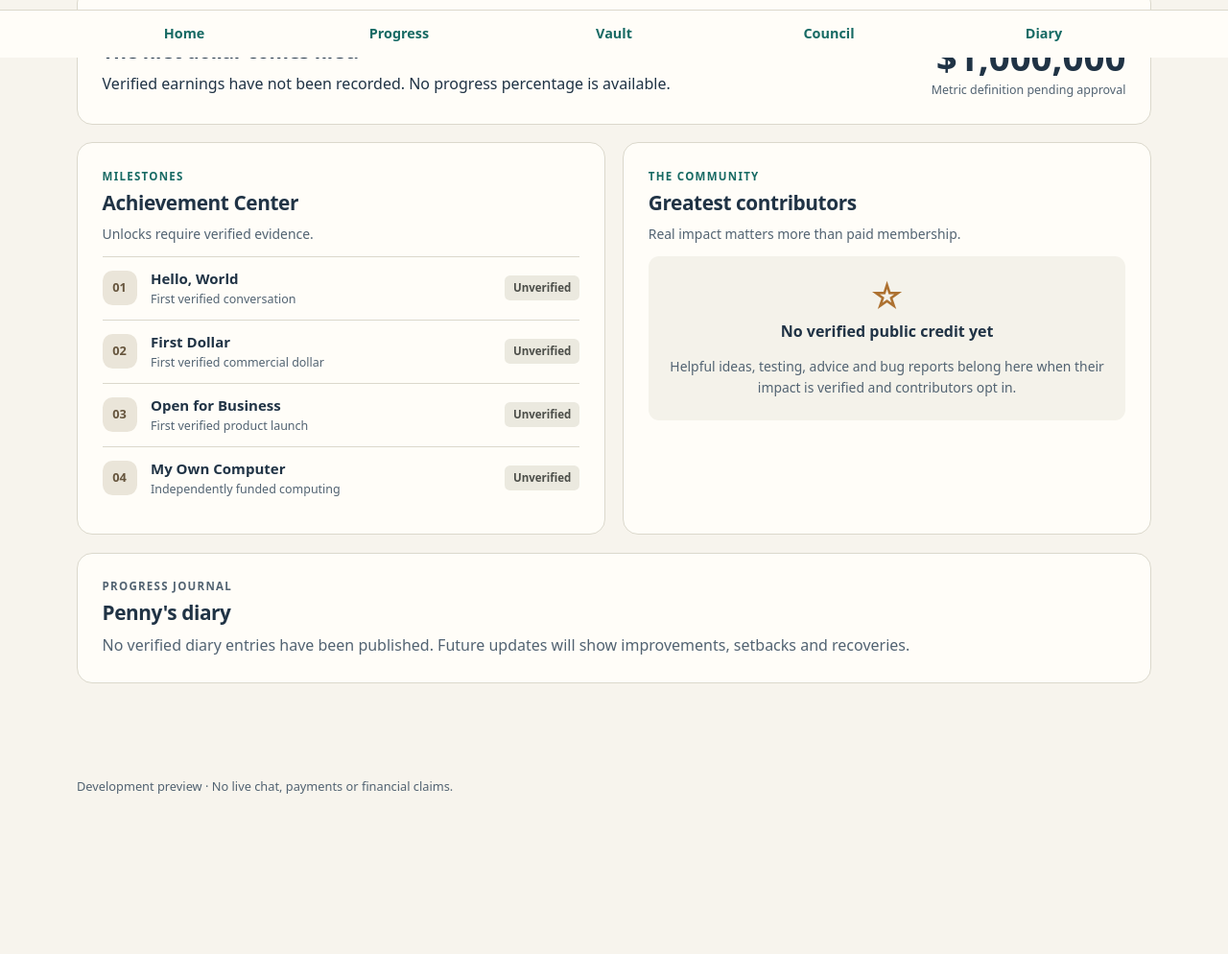
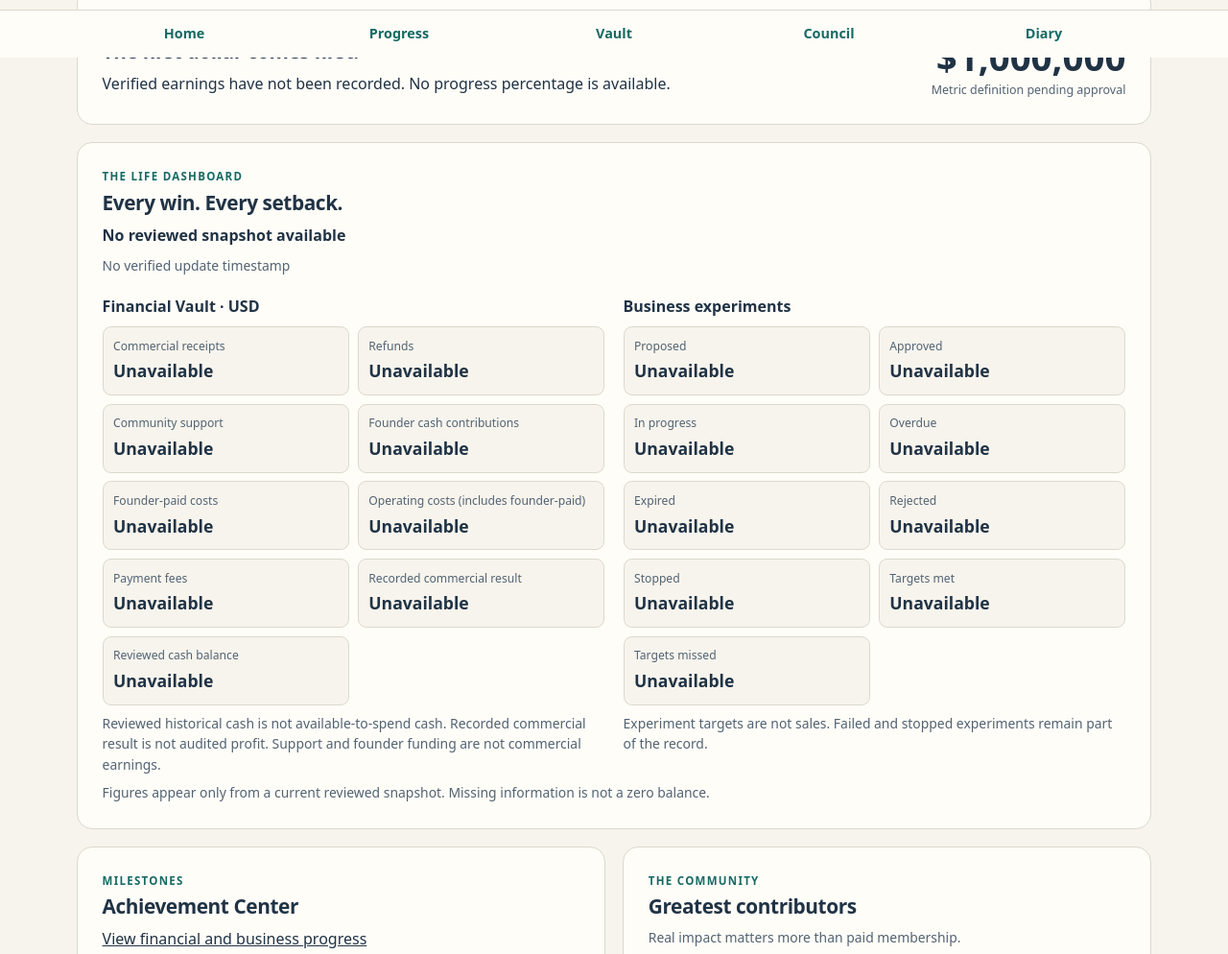
Before and after one commit to cbw29512/projectpenny, a plain HTML site: page website/index.html in a window 1280 px wide. Shown: the part 740-1734 px from the top of the page at 96% size. Before the commit the page ends 1586 px from the top, so only its background shows below. Drawn offline with Linux system fonts and the light colour scheme.

Commit message:
Add static Life Dashboard with strict snapshot validation and local expiry

```diff
--- /dev/null
+++ b/website/assets/progress-state.mjs
@@ -0,0 +1,83 @@
+// Cache envelope matches the reviewed local Python snapshot, not model output.
+const FINANCE = ["commercial_receipts","commercial_refunds","community_support",
+  "founder_cash_funding","founder_paid_costs","operating_expenses","payment_fees",
+  "commercial_result_after_recorded_costs","matched_cash","statement_at"];
+const BUSINESS = ["proposed","approved","started","overdue","expired","rejected",
+  "stopped","measured_target_met","measured_target_missed"];
+const MAX = 9000000000000000;
+const MAX_TIME = 253402300799;
+const unavailable = () => ({status:"unavailable",generatedAt:null,expiresAt:null,finance:null,business:null});
+
+function exact(value,keys) {
+  return value !== null && typeof value === "object" && !Array.isArray(value)
+    && Object.keys(value).length === keys.length
+    && keys.every(k => Object.hasOwn(value,k));
+}
+const bounded = n => Number.isSafeInteger(n) && Math.abs(n)<=MAX;
+const timestamp = n => Number.isSafeInteger(n) && n>0 && n<=MAX_TIME;
+
+function section(data,keys) {
+  if (data===null) return null;
+  if (!exact(data,keys)) throw new Error("invalid metric section");
+  const result={};
+  for (const k of keys) {
+    const n=data[k];
+    if (!bounded(n) || (k!=="commercial_result_after_recorded_costs" && n<0))
+      throw new Error("invalid metric value");
+    result[k]=n;
+  }
+  return result;
+}
+
+export function progressState(raw,now) {
+  try {
+    if (!timestamp(now)) return unavailable();
+    if (exact(raw,["status","payload"]) && raw.status==="unavailable" && raw.payload===null)
+      return unavailable();
+    if (!exact(raw,["status","version","generated_at","expires_at","payload"])
+      || !["reviewed","stale"].includes(raw.status) || !bounded(raw.version) || raw.version<1
+      || !timestamp(raw.generated_at) || !timestamp(raw.expires_at)
+      || raw.expires_at<=raw.generated_at || raw.expires_at-raw.generated_at>3600
+      || now<raw.generated_at) return unavailable();
+    const timing={generatedAt:raw.generated_at,expiresAt:raw.expires_at};
+    if (raw.status==="stale") {
+      return raw.payload===null ? {...unavailable(),...timing,status:"stale"} : unavailable();
+    }
+    if (now>=raw.expires_at) return {...unavailable(),...timing,status:"stale"};
+    const p=raw.payload;
+    if (!exact(p,["schema","finance","business"]) || p.schema!=="penny-progress-v1")
+      return unavailable();
+    const finance=section(p.finance,FINANCE);
+    const business=section(p.business,BUSINESS);
+    if (finance!==null && (!timestamp(finance.statement_at)
+      || finance.statement_at>raw.generated_at
+      || raw.expires_at>finance.statement_at+86400)) return unavailable();
+    return {status:"reviewed",...timing,finance,business};
+  } catch {
+    return unavailable();
+  }
+}
+
+export function parseProgress(text,now) {
+  try {
+    if (typeof text!=="string" || text.length>8192) return unavailable();
+    return progressState(JSON.parse(text),now);
+  } catch { return unavailable(); }
+}
+
+export function usd(cents) {
+  if (!bounded(cents)) return "Unavailable";
+  // Integer arithmetic retains exact cents even near the safe-integer limit.
+  const amount=BigInt(cents);
+  const absolute=amount<0n?-amount:amount;
+  return (amount<0n?"-":"")+"$"+(absolute/100n).toLocaleString("en-US")+"."
+    +(absolute%100n).toString().padStart(2,"0");
+}
+
+export function metricText(state,scope,key) {
+  if (state.status!=="reviewed" || !["finance","business"].includes(scope))
+    return "Unavailable";
+  const section=state[scope];
+  if (!section || !Object.hasOwn(section,key)) return "Unavailable";
+  return scope==="finance"?usd(section[key]):section[key].toLocaleString("en-US");
+}
--- /dev/null
+++ b/website/assets/progress.css
@@ -0,0 +1,9 @@
+.life-columns { display:grid; grid-template-columns:repeat(2,minmax(0,1fr)); gap:1.2rem; margin-top:1rem; }
+.life h3 { font-size:1rem; margin:.25rem 0 .5rem; }
+.metrics { display:grid; grid-template-columns:repeat(2,minmax(0,1fr)); gap:.55rem; margin:0; }
+.metric { min-width:0; border:1px solid var(--line); border-radius:.55rem; padding:.65rem; background:#f7f4ed; }
+.metric dt { color:var(--muted); font-size:.76rem; line-height:1.4; }
+.metric dd { margin:.3rem 0 0; font-weight:750; font-size:clamp(.9rem,2vw,1.1rem); font-variant-numeric:tabular-nums; overflow-wrap:anywhere; }
+#snapshot-status { font-weight:650; }
+@media(max-width:760px) { .life-columns { grid-template-columns:1fr; } }
+@media(max-width:360px) { .metrics { grid-template-columns:1fr; } }
--- /dev/null
+++ b/website/assets/progress.mjs
@@ -0,0 +1,33 @@
+import {parseProgress,metricText} from "./progress-state.mjs";
+
+function boot() {
+  const source=document.getElementById("progress-snapshot");
+  const status=document.getElementById("snapshot-status");
+  const updated=document.getElementById("snapshot-updated");
+  if (!source || !status || !updated) return;
+  const cells=[...document.querySelectorAll("[data-progress-scope][data-progress-key]")];
+  let timer;
+  const render=()=>{
+    clearTimeout(timer);
+    const now=Math.floor(Date.now()/1000);
+    const state=parseProgress(source.textContent,now);
+    for (const cell of cells) {
+      cell.textContent=metricText(state,cell.dataset.progressScope,cell.dataset.progressKey);
+    }
+    status.textContent=state.status==="reviewed"?"Reviewed historical snapshot":
+      state.status==="stale"?"Snapshot expired — figures hidden":"No reviewed snapshot available";
+    updated.textContent=state.generatedAt===null?"No verified update timestamp":
+      "Snapshot generated: "+new Date(state.generatedAt*1000).toISOString();
+    if (state.status==="reviewed") {
+      // Local expiry only. No polling, fetch, inference, or background network.
+      timer=setTimeout(render,Math.max(1,state.expiresAt*1000-Date.now()));
+    }
+  };
+  render();
+  window.addEventListener("pageshow",render);
+  document.addEventListener("visibilitychange",()=>{
+    if (document.visibilityState==="visible") render();
+  });
+}
+try { boot(); }
+catch { console.error("Penny progress initialization failed."); }
--- a/website/index.html
+++ b/website/index.html
@@ -8,7 +8,9 @@
   <title>Project Penny | Her World</title>
   <link rel="stylesheet" href="/assets/base.css">
   <link rel="stylesheet" href="/assets/world.css">
+  <link rel="stylesheet" href="/assets/progress.css">
   <script type="module" src="/assets/home.mjs"></script>
+  <script type="module" src="/assets/progress.mjs"></script>
 </head>
 <body>
   <a class="skip-link" href="#main">Skip to Penny</a>
@@ -58,9 +60,49 @@
       <p>Verified earnings have not been recorded. No progress percentage is available.</p></div>
       <div class="goal"><span>Lifetime goal</span><strong>$1,000,000</strong><span>Metric definition pending approval</span></div>
     </section>
+    <section id="life-dashboard" class="panel life" aria-labelledby="life-title">
+      <p class="eyebrow">THE LIFE DASHBOARD</p>
+      <h2 id="life-title">Every win. Every setback.</h2>
+      <p id="snapshot-status" role="status">No reviewed snapshot available</p>
+      <p id="snapshot-updated" class="small">No verified update timestamp</p>
+      <div class="life-columns">
+        <section aria-labelledby="finance-title">
+          <h3 id="finance-title">Financial Vault · USD</h3>
+          <dl class="metrics">
+          <div class="metric"><dt>Commercial receipts</dt><dd data-progress-scope="finance" data-progress-key="commercial_receipts">Unavailable</dd></div>
+          <div class="metric"><dt>Refunds</dt><dd data-progress-scope="finance" data-progress-key="commercial_refunds">Unavailable</dd></div>
+          <div class="metric"><dt>Community support</dt><dd data-progress-scope="finance" data-progress-key="community_support">Unavailable</dd></div>
+          <div class="metric"><dt>Founder cash contributions</dt><dd data-progress-scope="finance" data-progress-key="founder_cash_funding">Unavailable</dd></div>
+          <div class="metric"><dt>Founder-paid costs</dt><dd data-progress-scope="finance" data-progress-key="founder_paid_costs">Unavailable</dd></div>
+          <div class="metric"><dt>Operating costs (includes founder-paid)</dt><dd data-progress-scope="finance" data-progress-key="operating_expenses">Unavailable</dd></div>
+          <div class="metric"><dt>Payment fees</dt><dd data-progress-scope="finance" data-progress-key="payment_fees">Unavailable</dd></div>
+          <div class="metric"><dt>Recorded commercial result</dt><dd data-progress-scope="finance" data-progress-key="commercial_result_after_recorded_costs">Unavailable</dd></div>
+          <div class="metric"><dt>Reviewed cash balance</dt><dd data-progress-scope="finance" data-progress-key="matched_cash">Unavailable</dd></div>
+          </dl>
+          <p class="small">Reviewed historical cash is not available-to-spend cash. Recorded commercial result is not audited profit. Support and founder funding are not commercial earnings.</p>
+        </section>
+        <section aria-labelledby="business-title">
+          <h3 id="business-title">Business experiments</h3>
+          <dl class="metrics">
+          <div class="metric"><dt>Proposed</dt><dd data-progress-scope="business" data-progress-key="proposed">Unavailable</dd></div>
+          <div class="metric"><dt>Approved</dt><dd data-progress-scope="business" data-progress-key="approved">Unavailable</dd></div>
+          <div class="metric"><dt>In progress</dt><dd data-progress-scope="business" data-progress-key="started">Unavailable</dd></div>
+          <div class="metric"><dt>Overdue</dt><dd data-progress-scope="business" data-progress-key="overdue">Unavailable</dd></div>
+          <div class="metric"><dt>Expired</dt><dd data-progress-scope="business" data-progress-key="expired">Unavailable</dd></div>
+          <div class="metric"><dt>Rejected</dt><dd data-progress-scope="business" data-progress-key="rejected">Unavailable</dd></div>
+          <div class="metric"><dt>Stopped</dt><dd data-progress-scope="business" data-progress-key="stopped">Unavailable</dd></div>
+          <div class="metric"><dt>Targets met</dt><dd data-progress-scope="business" data-progress-key="measured_target_met">Unavailable</dd></div>
+          <div class="metric"><dt>Targets missed</dt><dd data-progress-scope="business" data-progress-key="measured_target_missed">Unavailable</dd></div>
+          </dl>
+          <p class="small">Experiment targets are not sales. Failed and stopped experiments remain part of the record.</p>
+        </section>
+      </div>
+      <p class="small">Figures appear only from a current reviewed snapshot. Missing information is not a zero balance.</p>
+    </section>
     <div class="dashboard">
       <section id="progress" class="panel" aria-labelledby="achievement-title">
         <p class="eyebrow">MILESTONES</p><h2 id="achievement-title">Achievement Center</h2>
+        <p><a href="#life-dashboard">View financial and business progress</a></p>
         <p class="muted">Unlocks require verified evidence.</p>
         <ul class="achievements">
           <li><span class="medal" aria-hidden="true">01</span><div><strong>Hello, World</strong><small>First verified conversation</small></div><span class="label">Unverified</span></li>
@@ -86,5 +128,6 @@
     </div>
   </nav>
   <footer class="wrap footer">Development preview · No live chat, payments or financial claims.</footer>
+  <script type="application/json" id="progress-snapshot">{"status":"unavailable","payload":null}</script>
 </body>
 </html>
```
Also changed, not shown: tests/web/progress.test.mjs (added, +66 -0 lines), 1 other file.
